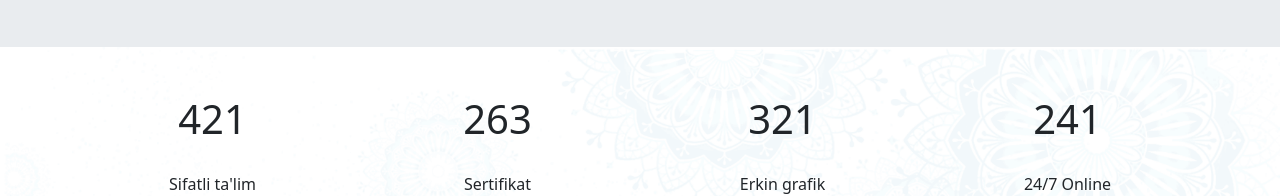
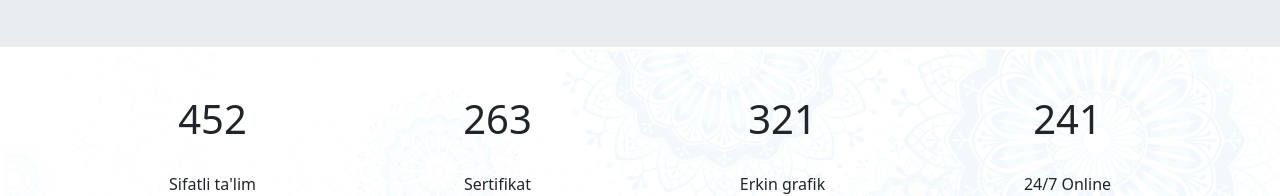
Before and after one commit to axrorbekdf/ozbektili-project, a Vue app: page / in a window 1280 px wide. Shown: the part 1775-1971 px from the top of the page. Built offline with nearby package versions, Linux system fonts and the light colour scheme.

Commit message:
main page

```diff
--- a/src/views/HomeView.vue
+++ b/src/views/HomeView.vue
@@ -304,7 +304,7 @@
           <div class="col-md-3 col-6" style="display: flex; justify-content: space-around;">
             <div class="module-next-blocks card text-center border-0 p-3 bg-transparent ">
               <div class="card-header border-bottom-0 bg-transparent">
-                <h1><Counter :start="421"/></h1>
+                <h1><Counter :start="452"/></h1>
               </div>
               <div class="card-body">
                 <h6 class="card-title">Sifatli ta'lim</h6>
```
Also changed, not shown: 1 other file (tests, documents, lock files or other folders).
